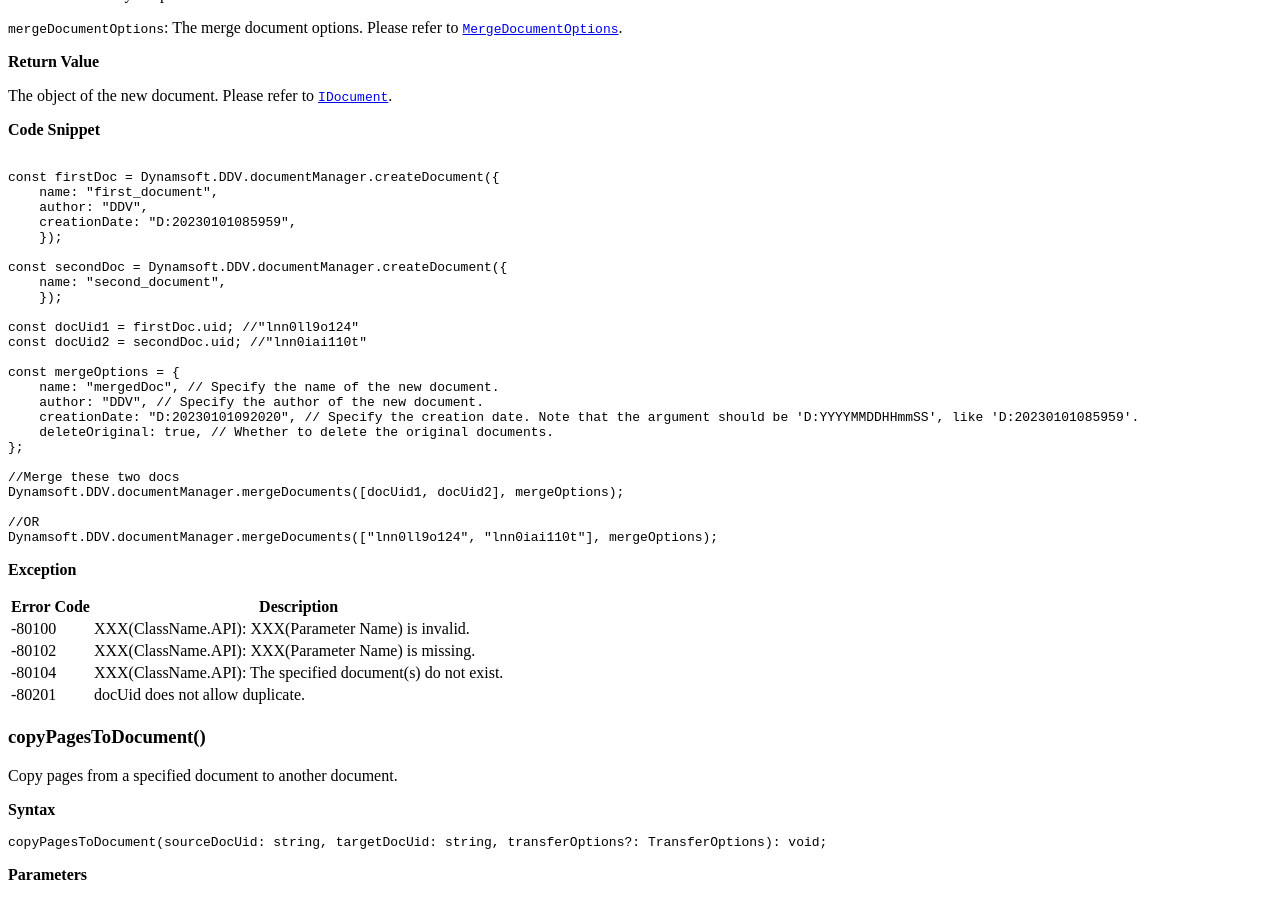
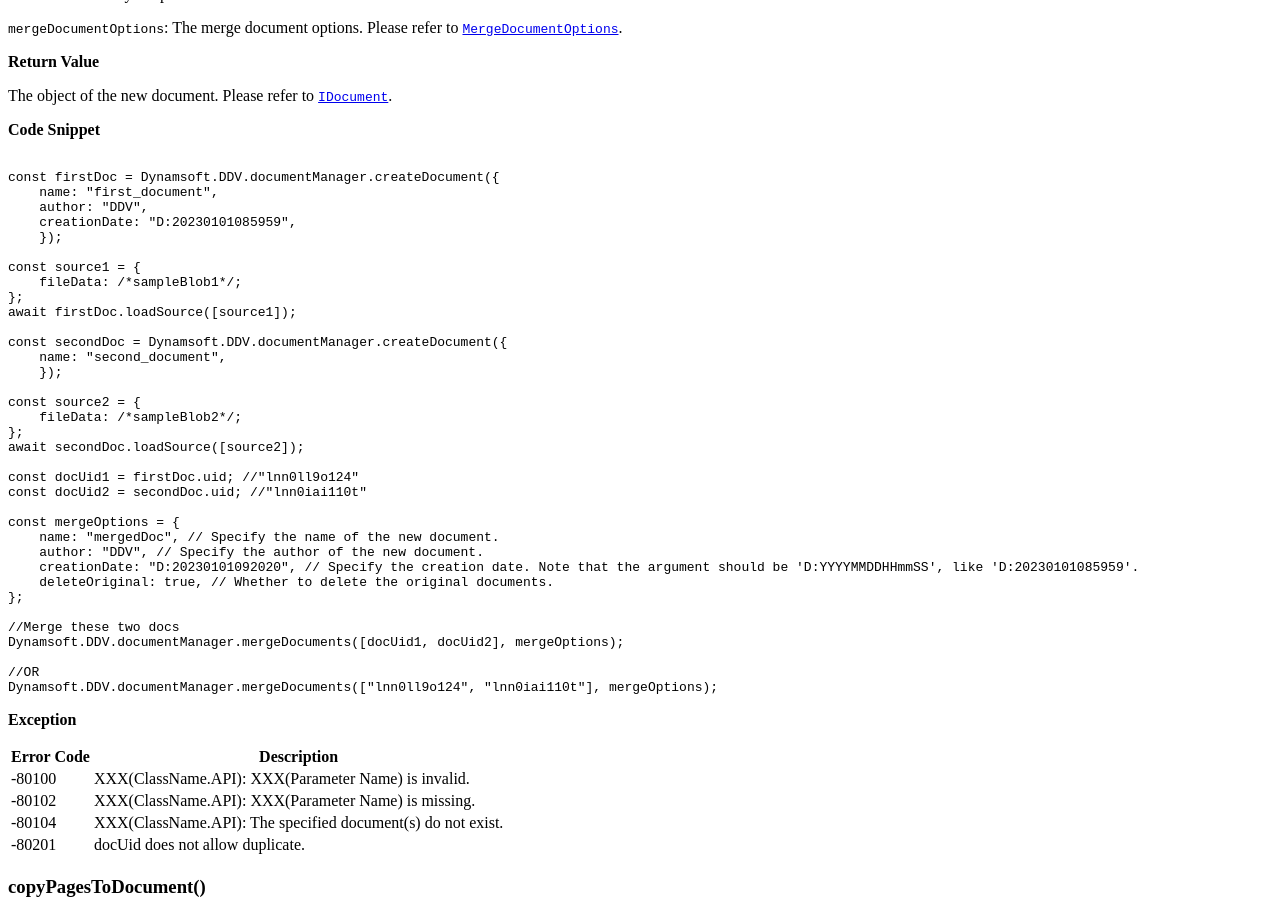
Before and after one commit to dynamsoft-docs/document-viewer-docs, a Jekyll site: the page built from api/class/documentmanager.md, in a window 1280 px wide and 900 px high, scrolled down 3661 px. Built offline with Jekyll 4.4.1, drawn with Linux system fonts in a browser that asks for light colours.

Commit message:
Update documentmanager.md

```diff
--- a/api/class/documentmanager.md
+++ b/api/class/documentmanager.md
@@ -232,9 +232,19 @@ const firstDoc = Dynamsoft.DDV.documentManager.createDocument({
     creationDate: "D:20230101085959",
     });
 
+const source1 = {
+    fileData: /*sampleBlob1*/;
+};
+await firstDoc.loadSource([source1]);
+
 const secondDoc = Dynamsoft.DDV.documentManager.createDocument({
     name: "second_document",
     });
+
+const source2 = {
+    fileData: /*sampleBlob2*/;
+};
+await secondDoc.loadSource([source2]);
 
 const docUid1 = firstDoc.uid; //"lnn0ll9o124"
 const docUid2 = secondDoc.uid; //"lnn0iai110t"
```
